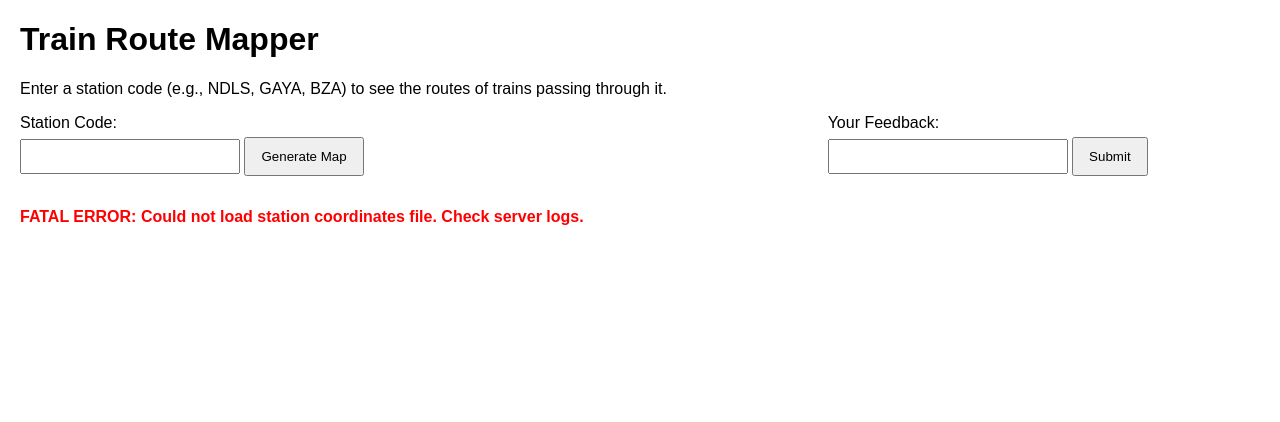
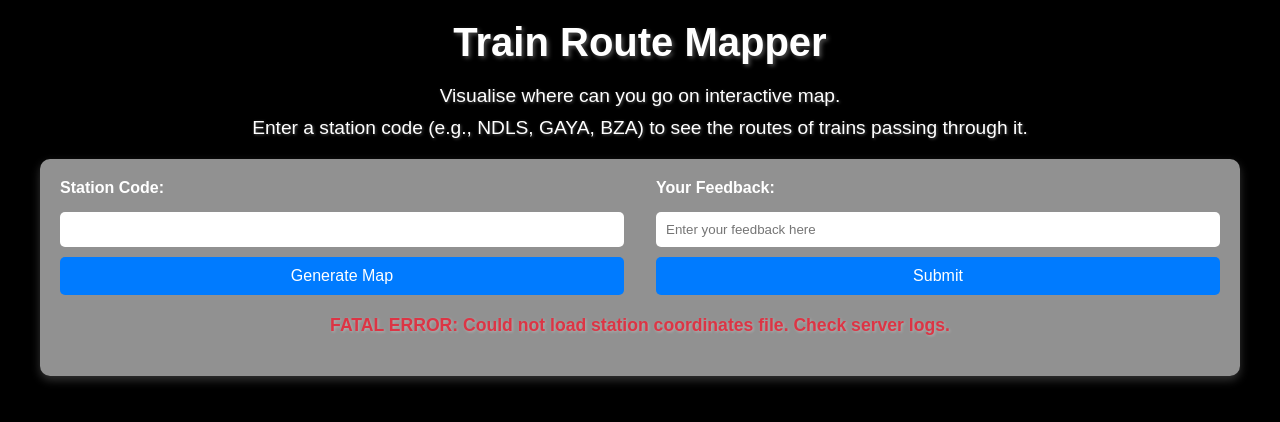
Before and after one commit to uitddn/train-route-mapper, a Flask app: page / in a window 1280 px wide. Shown: the top 422 px of the page. Run offline with Flask 3, Linux system fonts and the light colour scheme.

Commit message:
The Following changes are done.
1. Updated HTML to make the map and table more visually appealing.
2. Made changes in app.py so it caches the last map and html and doesn't render again when feedback is submitted.

```diff
--- a/app.py
+++ b/app.py
@@ -32,6 +32,9 @@
 # --- Caching ---
 station_coordinates_cache = None
 station_data_df_cache = None
+cached_map = None
+cached_train_data = None
+cached_station_code = None
 
 # --- Helper Functions ---
 
@@ -67,6 +70,13 @@
     except Exception as e:
         print(f"An unexpected error occurred while reading {file_path}: {e}")
         return None, None
+
+def clear_cache():
+    """Clears the cached map and train data."""
+    global cached_map, cached_train_data, cached_station_code
+    cached_map = None
+    cached_train_data = None
+    cached_station_code = None
 
 def get_trains_for_station(station_code):
     """Fetches train numbers for a given station."""
@@ -254,6 +264,8 @@
 
 @app.route('/', methods=['GET', 'POST'])
 def index():
+    global cached_map, cached_train_data, cached_station_code
+
     map_html = None
     status_message = None
     error_message = None
@@ -273,145 +285,174 @@
     elif session.get('last_station_code'):
         searched_station = session.get('last_station_code')
 
-    if searched_station:
-        print(f"Request received for station: {searched_station}")
+    # Extract station name from station_data_df
+    station_name = None
+    if station_data_df is not None and not station_data_df.empty:
+        station_row = station_data_df[station_data_df['STN CODE'] == searched_station]
+        if not station_row.empty:
+            station_name = station_row.iloc[0, 1]  # Assuming the second column contains the station name
 
-        # 1. Fetch Train Numbers
-        train_numbers = get_trains_for_station(searched_station)
+    # Check if the map and train data are already cached
+    if searched_station == cached_station_code:
+        print(f"Using cached data for station: {searched_station}")
+        map_html = cached_map
+        train_table_data = cached_train_data
+        station_display = f"{searched_station}: {station_name}" if station_name else searched_station
+        status_message = f"Showing cached map and data for {station_display}."
+    else:
+        # Clear the cache if a new station is searched
+        clear_cache()
 
-        if train_numbers is None:
-            error_message = f"Error fetching train list for {searched_station}. Website might be down or unreachable."
-            return render_template('index.html', error_message=error_message, searched_station=searched_station)
-        elif not train_numbers:
-            status_message = f"No trains found passing through {searched_station} according to etrain.info."
-            return render_template('index.html', status_message=status_message, searched_station=searched_station)
+        if searched_station:
+            print(f"Request received for station: {searched_station}")
 
-        total_trains_found = len(train_numbers)
+            # 1. Fetch Train Numbers
+            train_numbers = get_trains_for_station(searched_station)
 
-        # --- Apply Plot Limit ---
-        trains_to_process_list = train_numbers
-        limit_applied = False
-        if total_trains_found > PLOT_LIMIT:
-            print(f"Limiting processing to {PLOT_LIMIT} out of {total_trains_found} trains found.")
-            trains_to_process_list = train_numbers[:PLOT_LIMIT]
-            limit_applied = True
-        total_trains_to_process = len(trains_to_process_list)
+            if train_numbers is None:
+                error_message = f"Error fetching train list for {searched_station}. Website might be down or unreachable."
+                return render_template('index.html', error_message=error_message, searched_station=searched_station)
+            elif not train_numbers:
+                station_display = f"{searched_station}: {station_name}" if station_name else searched_station
+                status_message = f"No trains found passing through {station_display} according to etrain.info."
+                return render_template('index.html', status_message=status_message, searched_station=searched_station)
 
-        # Build initial status message
-        base_status = f"Found {total_trains_found} trains for {searched_station}."
-        if limit_applied:
-            base_status += f" Processing first {total_trains_to_process} (limit {PLOT_LIMIT} applied)."
+            total_trains_found = len(train_numbers)
+
+            # --- Apply Plot Limit ---
+            trains_to_process_list = train_numbers
+            limit_applied = False
+            if total_trains_found > PLOT_LIMIT:
+                print(f"Limiting processing to {PLOT_LIMIT} out of {total_trains_found} trains found.")
+                trains_to_process_list = train_numbers[:PLOT_LIMIT]
+                limit_applied = True
+            total_trains_to_process = len(trains_to_process_list)
+
+            # Build initial status message
+            station_display = f"{searched_station}: {station_name}" if station_name else searched_station
+            base_status = f"Found {total_trains_found} trains for {station_display}."
+            if limit_applied:
+                base_status += f" Processing first {total_trains_to_process} (limit {PLOT_LIMIT} applied)."
+            else:
+                base_status += f" Processing {total_trains_to_process} trains."
+            status_message = base_status + f" Fetching routes (max {MAX_WORKERS} parallel)..."
+            print(f"Processing {total_trains_to_process} trains (out of {total_trains_found} found)...")
+
+            # 2. Fetch Routes Concurrently
+            all_fetched_routes = {}
+            all_train_infos = {}
+            futures_map = {}
+            processed_count = 0
+
+            with concurrent.futures.ThreadPoolExecutor(max_workers=MAX_WORKERS) as executor:
+                for train_num in trains_to_process_list:
+                    future = executor.submit(get_station_codes_for_train, train_num)
+                    futures_map[future] = train_num
+
+                for future in concurrent.futures.as_completed(futures_map):
+                    original_train_num = futures_map[future]
+                    processed_count += 1
+                    try:
+                        returned_train_num, station_codes, train_info = future.result()
+                        if station_codes and len(station_codes) >= 2:
+                            all_fetched_routes[returned_train_num] = station_codes
+                            if train_info:
+                                all_train_infos[returned_train_num] = train_info
+                    except Exception as exc:
+                        print(f"Train {original_train_num} generated an exception during fetch/process: {exc}")
+
+                    if processed_count % 20 == 0 or processed_count == total_trains_to_process:
+                        print(f"    Route fetching progress: {processed_count}/{total_trains_to_process}")
+
+            fetched_route_count = len(all_fetched_routes)
+            print(f"Fetched {fetched_route_count} valid routes. Filtering reverse duplicates...")
+
+            # 2.5 Filter Reverse Duplicates
+            train_station_routes_final = {} # Holds final routes to plot
+            processed_pairs = set()
+
+            def sort_key(item): # Helper for sorting numerically
+                try: return int(item[0])
+                except ValueError: return float('inf')
+
+            sorted_fetched_items = sorted(all_fetched_routes.items(), key=sort_key)
+
+            for train_num_a, route_a in sorted_fetched_items:
+                if train_num_a in processed_pairs: continue
+
+                start_a = route_a[0]
+                end_a = route_a[-1]
+                pair_found_and_skipped = False
+
+                for train_num_b, route_b in all_fetched_routes.items(): # Compare against original fetched list
+                     if train_num_a == train_num_b or train_num_b in processed_pairs or len(route_b) < 2: continue
+                     start_b = route_b[0]
+                     end_b = route_b[-1]
+                     if start_a == end_b and end_a == start_b:
+                         print(f"  Identified pair: Keeping {train_num_a}, will skip {train_num_b}")
+                         processed_pairs.add(train_num_b)
+                         pair_found_and_skipped = True
+                         break # Found the pair for train_a
+
+                # Add train_a to the final list and mark as processed
+                train_station_routes_final[train_num_a] = route_a
+                processed_pairs.add(train_num_a)
+
+            # Prepare table data for template
+            train_table_data = []
+            for train_num, route in train_station_routes_final.items():
+                info = all_train_infos.get(train_num, {})
+                train_table_data.append({
+                    'number': info.get('number', train_num),
+                    'name': info.get('name', ''),
+                    'start_code': info.get('start_code', route[0] if route else ''),
+                    'start_name': info.get('start_name', ''),
+                    'end_code': info.get('end_code', route[-1] if route else ''),
+                    'end_name': info.get('end_name', ''),
+                })
+
+            final_route_count = len(train_station_routes_final)
+            print(f"Filtered down to {final_route_count} unique direction routes.")
+
+            if not train_station_routes_final:
+                 status_message = f"Found {total_trains_found} trains for {searched_station}"
+                 if limit_applied: status_message += f" (processed {total_trains_to_process} due to limit)"
+                 status_message += f", fetched {fetched_route_count} routes, but no unique direction routes remained after filtering."
+                 return render_template('index.html', status_message=status_message, searched_station=searched_station)
+
+            # Update status before map generation
+            station_display = f"{searched_station}: {station_name}" if station_name else searched_station
+            status_message = f"Successfully fetched {fetched_route_count} routes for {station_display}."
+            if limit_applied:
+                status_message += f" (processed {total_trains_to_process} due to limit)"
+            status_message += f". Plotting {final_route_count} unique direction routes. Generating map..."
+
+            # 3. Generate Map (using filtered routes)
+            try:
+                folium_map = generate_map(
+                    searched_station, station_coordinates, station_data_df, train_station_routes_final)
+                map_html = folium_map._repr_html_()
+
+                # Final status message
+                station_display = f"{searched_station}: {station_name}" if station_name else searched_station
+                status_message = f"Map generated for {final_route_count} unique direction train routes passing through {station_display}."
+                if limit_applied:
+                    status_message += f" (Processed {total_trains_to_process} out of {total_trains_found} found due to limit)."
+                print("Map generation complete.")
+
+                # Cache the generated map and train data
+                cached_map = map_html
+                cached_train_data = train_table_data
+                cached_station_code = searched_station
+
+            except Exception as e:
+                print(f"Error during map generation: {e}")
+                error_message = "An error occurred while generating the map (potentially too much data)."
+                # Return template with error, keeping previous status context
+                return render_template('index.html', error_message=error_message, status_message=status_message, searched_station=searched_station)
         else:
-            base_status += f" Processing {total_trains_to_process} trains."
-        status_message = base_status + f" Fetching routes (max {MAX_WORKERS} parallel)..."
-        print(f"Processing {total_trains_to_process} trains (out of {total_trains_found} found)...")
-
-        # 2. Fetch Routes Concurrently
-        all_fetched_routes = {}
-        all_train_infos = {}
-        futures_map = {}
-        processed_count = 0
-
-        with concurrent.futures.ThreadPoolExecutor(max_workers=MAX_WORKERS) as executor:
-            for train_num in trains_to_process_list:
-                future = executor.submit(get_station_codes_for_train, train_num)
-                futures_map[future] = train_num
-
-            for future in concurrent.futures.as_completed(futures_map):
-                original_train_num = futures_map[future]
-                processed_count += 1
-                try:
-                    returned_train_num, station_codes, train_info = future.result()
-                    if station_codes and len(station_codes) >= 2:
-                        all_fetched_routes[returned_train_num] = station_codes
-                        if train_info:
-                            all_train_infos[returned_train_num] = train_info
-                except Exception as exc:
-                    print(f"Train {original_train_num} generated an exception during fetch/process: {exc}")
-
-                if processed_count % 20 == 0 or processed_count == total_trains_to_process:
-                    print(f"    Route fetching progress: {processed_count}/{total_trains_to_process}")
-
-        fetched_route_count = len(all_fetched_routes)
-        print(f"Fetched {fetched_route_count} valid routes. Filtering reverse duplicates...")
-
-        # 2.5 Filter Reverse Duplicates
-        train_station_routes_final = {} # Holds final routes to plot
-        processed_pairs = set()
-
-        def sort_key(item): # Helper for sorting numerically
-            try: return int(item[0])
-            except ValueError: return float('inf')
-
-        sorted_fetched_items = sorted(all_fetched_routes.items(), key=sort_key)
-
-        for train_num_a, route_a in sorted_fetched_items:
-            if train_num_a in processed_pairs: continue
-
-            start_a = route_a[0]
-            end_a = route_a[-1]
-            pair_found_and_skipped = False
-
-            for train_num_b, route_b in all_fetched_routes.items(): # Compare against original fetched list
-                 if train_num_a == train_num_b or train_num_b in processed_pairs or len(route_b) < 2: continue
-                 start_b = route_b[0]
-                 end_b = route_b[-1]
-                 if start_a == end_b and end_a == start_b:
-                     print(f"  Identified pair: Keeping {train_num_a}, will skip {train_num_b}")
-                     processed_pairs.add(train_num_b)
-                     pair_found_and_skipped = True
-                     break # Found the pair for train_a
-
-            # Add train_a to the final list and mark as processed
-            train_station_routes_final[train_num_a] = route_a
-            processed_pairs.add(train_num_a)
-
-        # Prepare table data for template
-        train_table_data = []
-        for train_num, route in train_station_routes_final.items():
-            info = all_train_infos.get(train_num, {})
-            train_table_data.append({
-                'number': info.get('number', train_num),
-                'name': info.get('name', ''),
-                'start_code': info.get('start_code', route[0] if route else ''),
-                'start_name': info.get('start_name', ''),
-                'end_code': info.get('end_code', route[-1] if route else ''),
-                'end_name': info.get('end_name', ''),
-            })
-
-        final_route_count = len(train_station_routes_final)
-        print(f"Filtered down to {final_route_count} unique direction routes.")
-
-        if not train_station_routes_final:
-             status_message = f"Found {total_trains_found} trains for {searched_station}"
-             if limit_applied: status_message += f" (processed {total_trains_to_process} due to limit)"
-             status_message += f", fetched {fetched_route_count} routes, but no unique direction routes remained after filtering."
-             return render_template('index.html', status_message=status_message, searched_station=searched_station)
-
-        # Update status before map generation
-        status_message = f"Successfully fetched {fetched_route_count} routes for {searched_station}"
-        if limit_applied: status_message += f" (processed {total_trains_to_process} due to limit)"
-        status_message += f". Plotting {final_route_count} unique direction routes. Generating map..."
-
-        # 3. Generate Map (using filtered routes)
-        try:
-            folium_map = generate_map(
-                searched_station, station_coordinates, station_data_df, train_station_routes_final)
-            map_html = folium_map._repr_html_()
-
-            # Final status message
-            status_message = f"Map generated for {final_route_count} unique direction train routes passing through {searched_station}."
-            if limit_applied: status_message += f" (Processed {total_trains_to_process} out of {total_trains_found} found due to limit)."
-            print("Map generation complete.")
-
-        except Exception as e:
-            print(f"Error during map generation: {e}")
-            error_message = "An error occurred while generating the map (potentially too much data)."
-            # Return template with error, keeping previous status context
-            return render_template('index.html', error_message=error_message, status_message=status_message, searched_station=searched_station)
-    else:
-        # No station searched yet, just render the page
-        pass
+            # No station searched yet, just render the page
+            pass
 
     # --- Render page ---
     return render_template('index.html', map_html=map_html, status_message=status_message, error_message=error_message, searched_station=searched_station, train_table_data=train_table_data)
--- /dev/null
+++ b/feedback.txt
@@ -0,0 +1 @@
+[2025-07-19 12:04:36] GAYA
--- /dev/null
+++ b/tempCodeRunnerFile.py
@@ -0,0 +1 @@
+    station_na
--- a/templates/index.html
+++ b/templates/index.html
@@ -5,78 +5,182 @@
     <meta name="viewport" content="width=device-width, initial-scale=1.0" />
     <title>Train Route Mapper</title>
     <style>
+      /* General Reset */
+      * {
+        margin: 0;
+        padding: 0;
+        box-sizing: border-box;
+      }
+
       body {
-        font-family: sans-serif;
-        margin: 20px;
+        font-family: "Arial", sans-serif;
+        background: #000; /* Set background to black */
+        color: #fff; /* Ensure text is white for readability */
+        padding: 20px;
       }
+
+      h1 {
+        text-align: center;
+        margin-bottom: 20px;
+        font-size: 2.5em;
+        text-shadow: 2px 2px 4px rgba(255, 255, 255, 0.3); /* Subtle white shadow for contrast */
+      }
+
+      h2 {
+        text-align: center;
+        font-size: 1.2em;
+        font-weight: normal;
+        margin-bottom: 10px;
+        text-shadow: 1px 1px 3px rgba(255, 255, 255, 0.3); /* Subtle white shadow for contrast */
+      }
+
+      p {
+        text-align: center;
+        margin-bottom: 20px;
+        font-size: 1.2em;
+        text-shadow: 1px 1px 3px rgba(255, 255, 255, 0.3); /* Subtle white shadow for contrast */
+      }
+
+      .container {
+        max-width: 1200px;
+        margin: 0 auto;
+        background: rgba(
+          182,
+          182,
+          182,
+          0.8
+        ); /* Slightly transparent black background */
+        padding: 20px;
+        border-radius: 10px;
+        box-shadow: 0 4px 10px rgba(255, 255, 255, 0.2); /* Subtle white glow */
+      }
+
+      .form-container {
+        display: flex;
+        justify-content: space-between;
+        gap: 2em;
+        margin-bottom: 20px;
+      }
+
+      form {
+        display: flex;
+        flex-direction: column;
+        gap: 10px;
+        flex: 1;
+      }
+
       label {
-        display: block;
+        font-weight: bold;
         margin-bottom: 5px;
       }
+
       input[type="text"] {
-        padding: 8px;
-        margin-bottom: 10px;
-        width: 200px;
+        padding: 10px;
+        border: none;
+        border-radius: 5px;
+        width: 100%;
       }
+
       button {
         padding: 10px 15px;
+        background-color: #007bff;
+        color: #fff;
+        border: none;
+        border-radius: 5px;
         cursor: pointer;
+        font-size: 1em;
+        transition: background-color 0.3s ease;
       }
+
+      button:hover {
+        background-color: #0056b3;
+      }
+
+      .status,
+      .error {
+        text-align: center;
+        margin-top: 15px;
+        font-size: 1.1em;
+      }
+
+      .status {
+        color: #00ffbb;
+      }
+
+      .error {
+        color: #dc3545;
+        font-weight: bold;
+      }
+
       .map-container {
         margin-top: 20px;
-        width: 54%;
-        height: 360px;
+        width: 100%;
+        height: 500px;
         border: 1px solid #ccc;
+        border-radius: 10px;
+        overflow: hidden;
       }
-      .status {
-        margin-top: 15px;
-        font-style: italic;
-        color: #555;
+
+      .scrollable-table-container {
+        max-height: 400px;
+        overflow-y: auto;
+        border: 1px solid #ccc;
+        background: #fff;
+        border-radius: 10px;
+        padding: 10px;
       }
-      .error {
-        margin-top: 15px;
-        color: red;
-        font-weight: bold;
-      }
+
       table {
         border-collapse: collapse;
         width: 100%;
-        margin-top: 20px;
+        margin-top: 10px;
+        color: #333;
       }
+
       th,
       td {
         border: 1px solid #ddd;
-        padding: 8px;
+        padding: 10px;
         text-align: left;
       }
+
       th {
         background-color: #f2f2f2;
+        font-weight: bold;
       }
-      .scrollable-table-container {
-        max-height: 360px;
-        overflow-y: auto;
-        border: 1px solid #ccc;
-        background: #fff;
+
+      ul {
+        list-style: none;
+        padding: 0;
+        margin: 10px 0;
+        text-align: center;
+      }
+
+      ul li {
+        margin: 5px 0;
       }
     </style>
   </head>
   <body>
     <h1>Train Route Mapper</h1>
+    <h2
+      style="
+        text-align: center;
+        font-size: 1.2em;
+        font-weight: normal;
+        margin-bottom: 10px;
+      "
+    >
+      Visualise where can you go on interactive map.
+    </h2>
     <p>
       Enter a station code (e.g., NDLS, GAYA, BZA) to see the routes of trains
       passing through it.
     </p>
 
-    <div
-      style="
-        display: flex;
-        flex-direction: row;
-        gap: 29em; /* Increased gap */
-        align-items: flex-end;
-        margin-bottom: 1.5em;
-      "
-    >
-      <form method="POST" style="margin: 0">
+    <div class="container">
+      <div class="form-container">
+        <form method="POST">
           <label for="station_code">Station Code:</label>
           <input
             type="text"
@@ -87,18 +191,14 @@
           />
           <button type="submit">Generate Map</button>
         </form>
-      <form
-        action="{{ url_for('submit_feedback') }}"
-        method="post"
-        style="margin: 0"
-      >
+        <form action="{{ url_for('submit_feedback') }}" method="post">
           <label for="feedback">Your Feedback:</label>
           <input
             type="text"
             id="feedback"
             name="feedback"
             required
-          style="width: 220px"
+            placeholder="Enter your feedback here"
           />
           <button type="submit">Submit</button>
         </form>
@@ -109,7 +209,7 @@
       <ul>
         {% for category, message in messages %}
         <li
-        style="color: {% if category == 'success' %}green{% else %}red{% endif %};"
+          style="color: {% if category == 'success' %}#28a745{% else %}#dc3545{% endif %};"
         >
           {{ message }}
         </li>
@@ -120,18 +220,17 @@
       {% endif %} {% if error_message %}
       <p class="error">{{ error_message }}</p>
       {% endif %} {% if map_html %}
-    <h2>Map for Station: {{ searched_station }}</h2>
-    <div style="display: flex; flex-direction: row; gap: 2em">
-      <div class="map-container" style="flex: 0 0 54%">{{ map_html|safe }}</div>
-      <div style="flex: 1">
+      <h2 style="text-align: center; margin-top: 20px">
+        Map for Station: {{ searched_station }}{% if searched_station_name %}
+        ({{ searched_station_name }}){% endif %}
+      </h2>
+      <div class="map-container">{{ map_html|safe }}</div>
       {% if train_table_data %}
-        <h3>Trains Passing Through</h3>
+      <h3 style="margin-top: 20px">
+        Trains Passing Through: { searched_station }
+      </h3>
       <div class="scrollable-table-container">
-          <table
-            border="1"
-            cellpadding="6"
-            style="border-collapse: collapse; width: 100%"
-          >
+        <table>
           <thead>
             <tr>
               <th>Sr. No.</th>
@@ -148,23 +247,21 @@
               <td>{{ train.number }}</td>
               <td>{{ train.name }}</td>
               <td>
-                  {{ train.start_code }} {% if train.start_name %}<br /><small
-                    >{{ train.start_name }}</small
-                  >{% endif %}
+                {{ train.start_code }} {% if train.start_name %}
+                <br /><small>{{ train.start_name }}</small>
+                {% endif %}
               </td>
               <td>
-                  {{ train.end_code }} {% if train.end_name %}<br /><small
-                    >{{ train.end_name }}</small
-                  >{% endif %}
+                {{ train.end_code }} {% if train.end_name %}
+                <br /><small>{{ train.end_name }}</small>
+                {% endif %}
               </td>
             </tr>
             {% endfor %}
           </tbody>
         </table>
       </div>
-        {% endif %}
+      {% endif %} {% endif %}
     </div>
-    </div>
-    {% endif %}
   </body>
 </html>
```
Also changed, not shown: 1 other file. Lines whose indentation alone changed are shown as unchanged.
